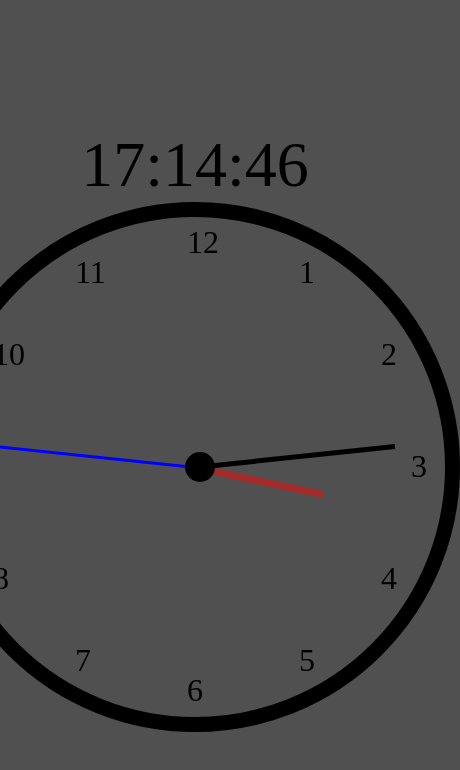
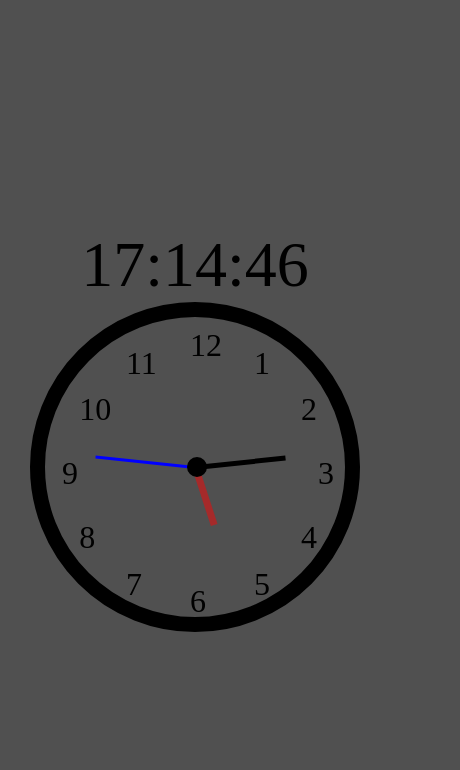
Before and after one commit to Saif-Uddin-93/Clock, a plain HTML site: page index.html in a window 390 px wide. Shown: the whole page, 460 px wide, since content can reach past the window. Drawn offline with nearby package versions, Linux system fonts and the light colour scheme.

Commit message:
resized for mobile devices

```diff
--- a/script.js
+++ b/script.js
@@ -8,15 +8,19 @@ function updateTime(){
         let clock = new Date()
         let seconds = clock.getSeconds()-30;
         let minutes = clock.getMinutes()-30;
-        let hours = clock.getHours()-30;
+        let hours = clock.getHours()-4;
         let secsAngle = (360/60)*seconds;
         let minsAngle = (360/60)*minutes;
-        let hourAngle = (360/12)*hours + (minsAngle/2)
-        console.log(hourAngle);
-        $(".wrapper-second-hand").css("transform", `rotate(${secsAngle}deg)`)
-        $(".wrapper-minute-hand").css("transform", `rotate(${minsAngle}deg)`)
-        $(".wrapper-hour-hand").css("transform", `rotate(${hourAngle}deg)`)
+        let hourAngle = (360/12)*hours + minsAngle/2;
+        // console.log(Math.abs(minsAngle/2));
+        calcAngleHand(".wrapper-second-hand", secsAngle);
+        calcAngleHand(".wrapper-minute-hand", minsAngle);
+        calcAngleHand(".wrapper-hour-hand", hourAngle);
     }, 1000);
+}
+
+function calcAngleHand(css, ang){
+    $(css).css("transform", `rotate(${ang}deg)`)
 }
 
 updateTime();
@@ -53,11 +57,11 @@ function calcAngle(arr, index){ // calculate radians not degrees
     return index*Math.PI*2/arr.length
 }
 
-const btnPosX = (index, radius=14)=>{
+const btnPosX = (index, radius=8)=>{
     return radius * Math.cos(calcAngle(numArray, index))
 }
 
-const btnPosY = (index, radius=14)=>{
+const btnPosY = (index, radius=8)=>{
     return radius * Math.sin(calcAngle(numArray, index))
 }
 //console.log(hourStyle());
--- a/style.css
+++ b/style.css
@@ -24,8 +24,8 @@ main {
     position: relative;
     & .ac-border {
         position: relative;
-        height: 500px;
-        width: 500px;
+        height: 300px;
+        width: 300px;
         border: 15px solid black;
         border-radius: 50%;
     }
@@ -45,7 +45,7 @@ main {
     & .center-point{
         /* visibility: hidden; */
         position: absolute;
-        border: 15px solid black;
+        border: 10px solid black;
         border-radius: 50%;
         left: calc(49% - 5px);
     }
@@ -59,17 +59,17 @@ main {
     left: calc(50% + 5px); */
 }
 & .minute-hand {
-    height: 200px;
+    height: 90px;
     width: 5px;
     background-color: black;
 }
 & .hour-hand {
-    height: 130px;
+    height: 60px;
     width: 7px;
     background-color: brown;
 }
 & .second-hand {
-    height: 220px;
+    height: 100px;
     width:3px;
     background-color: blue;
 }
```
